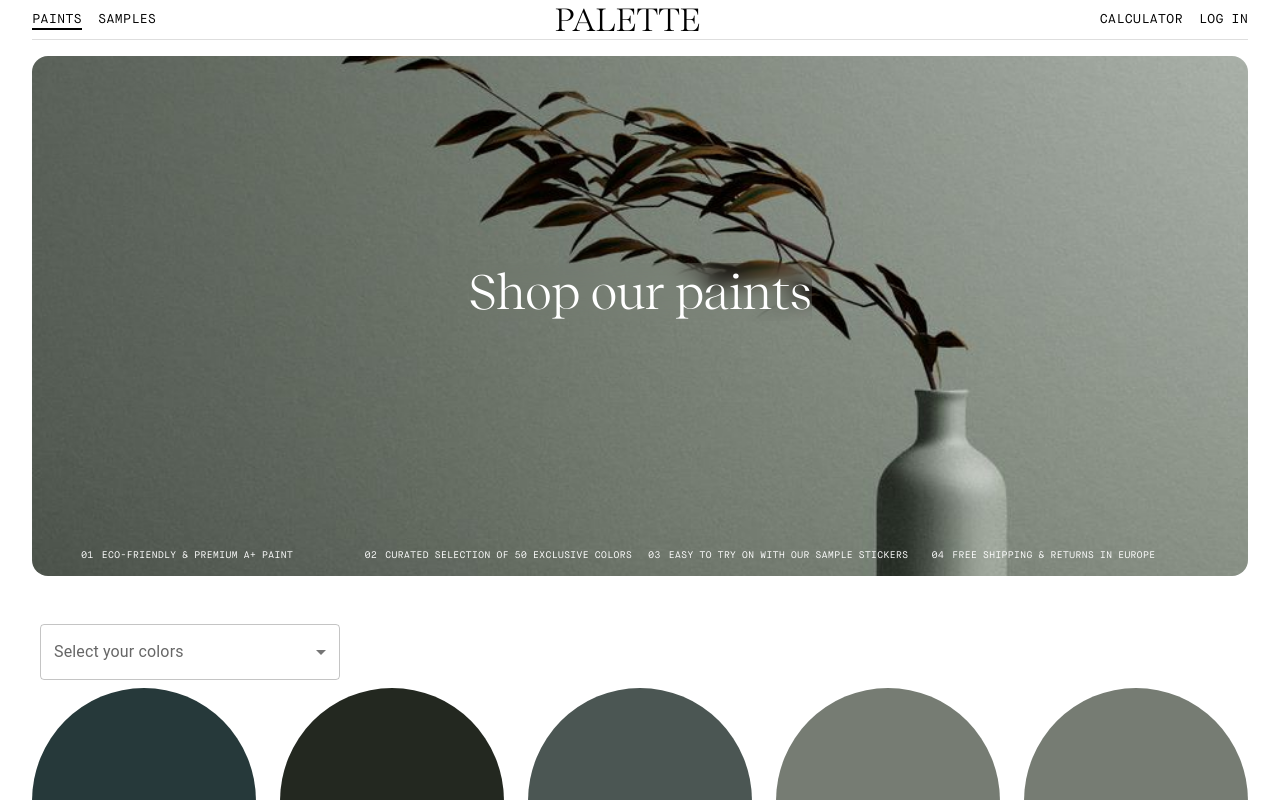
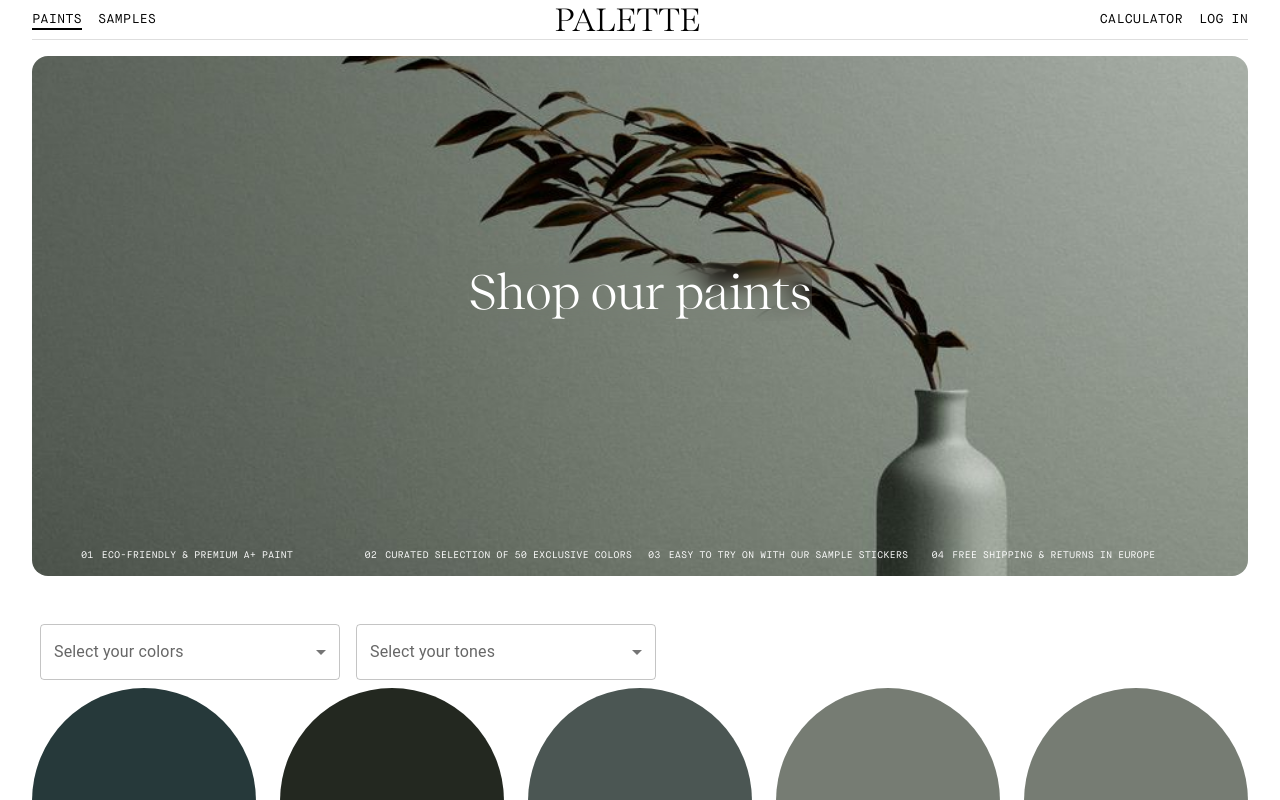
Before and after one commit to ramarinor/hoxton-react-project, a React (Vite) app: page /paints in a window 1280 px wide. Shown: the top 800 px of the page. Built offline with nearby package versions, Linux system fonts and the light colour scheme; data requests are answered from the project's data file.

Commit message:
added filter by tone

```diff
--- a/src/App.css
+++ b/src/App.css
@@ -58,3 +58,9 @@ a {
   overflow-y: auto;
   scrollbar-width: thin;
 }
+
+.filters {
+  display: grid;
+  grid-auto-flow: column;
+  justify-content: start;
+}
--- /dev/null
+++ b/src/components/ToneSelect/ToneSelect.jsx
@@ -0,0 +1,54 @@
+import OutlinedInput from "@mui/material/OutlinedInput";
+import InputLabel from "@mui/material/InputLabel";
+import MenuItem from "@mui/material/MenuItem";
+import FormControl from "@mui/material/FormControl";
+import ListItemText from "@mui/material/ListItemText";
+import Select from "@mui/material/Select";
+import Checkbox from "@mui/material/Checkbox";
+
+const tones = ["light", "medium", "dark"];
+const ITEM_HEIGHT = 48;
+const ITEM_PADDING_TOP = 8;
+const MenuProps = {
+  PaperProps: {
+    style: {
+      maxHeight: ITEM_HEIGHT * 4.5 + ITEM_PADDING_TOP,
+      width: 250
+    }
+  }
+};
+
+function ToneSelect({ selectedTones, setSelectedTones }) {
+  const handleChange = (event) => {
+    const {
+      target: { value }
+    } = event;
+    setSelectedTones(typeof value === "string" ? value.split(",") : value);
+  };
+
+  return (
+    <div>
+      <FormControl sx={{ m: 1, width: 300 }}>
+        <InputLabel id="tone-label">Select your tones</InputLabel>
+        <Select
+          labelId="tone-label"
+          multiple
+          value={selectedTones}
+          onChange={handleChange}
+          input={<OutlinedInput label="Select your tones" />}
+          renderValue={(selected) => selected.join(", ")}
+          MenuProps={MenuProps}
+        >
+          {tones.map((tone) => (
+            <MenuItem key={tone} value={tone}>
+              <Checkbox checked={selectedTones.indexOf(tone) > -1} />
+              <ListItemText primary={tone} />
+            </MenuItem>
+          ))}
+        </Select>
+      </FormControl>
+    </div>
+  );
+}
+
+export default ToneSelect;
--- a/src/pages/Paints.jsx
+++ b/src/pages/Paints.jsx
@@ -4,15 +4,22 @@ import Background from "../components/Background/Background";
 import ColorSelect from "../components/ColorSelect/ColorSelect";
 import PaintsList from "../components/PaintsList/PaintsList";
 import Reasons from "../components/Reasons/Reasons";
+import ToneSelect from "../components/ToneSelect/ToneSelect";
 
 function Paints() {
   const [colors, setColors] = useState([]);
   const [selectedColors, setSelectedColors] = useState([]);
+  const [selectedTones, setSelectedTones] = useState([]);
   function getColorsToDisplay() {
     let colorsToDisplay = colors;
     if (selectedColors.length !== 0) {
       colorsToDisplay = colorsToDisplay.filter((color) =>
         selectedColors.includes(color.color)
+      );
+    }
+    if (selectedTones.length !== 0) {
+      colorsToDisplay = colorsToDisplay.filter((color) =>
+        selectedTones.includes(color.tone)
       );
     }
     return colorsToDisplay;
@@ -37,6 +44,10 @@ function Paints() {
             selectedColors={selectedColors}
             setSelectedColors={setSelectedColors}
           />
+          <ToneSelect
+            selectedTones={selectedTones}
+            setSelectedTones={setSelectedTones}
+          />
         </div>
         <main className="paints-content">
           <PaintsList colors={getColorsToDisplay()} />
--- a/src/pages/Samples.jsx
+++ b/src/pages/Samples.jsx
@@ -3,15 +3,23 @@ import Background from "../components/Background/Background";
 import ColorSelect from "../components/ColorSelect/ColorSelect";
 import Reasons from "../components/Reasons/Reasons";
 import SamplesList from "../components/SamplesList/SamplesList";
+import ToneSelect from "../components/ToneSelect/ToneSelect";
 
 function Samples() {
   const [colors, setColors] = useState([]);
   const [selectedColors, setSelectedColors] = useState([]);
+  const [selectedTones, setSelectedTones] = useState([]);
+
   function getColorsToDisplay() {
     let colorsToDisplay = colors;
     if (selectedColors.length !== 0) {
       colorsToDisplay = colorsToDisplay.filter((color) =>
         selectedColors.includes(color.color)
+      );
+    }
+    if (selectedTones.length !== 0) {
+      colorsToDisplay = colorsToDisplay.filter((color) =>
+        selectedTones.includes(color.tone)
       );
     }
     return colorsToDisplay;
@@ -38,6 +46,10 @@ function Samples() {
             selectedColors={selectedColors}
             setSelectedColors={setSelectedColors}
           />
+          <ToneSelect
+            selectedTones={selectedTones}
+            setSelectedTones={setSelectedTones}
+          />
         </div>
         <main className="samples-content">
           <SamplesList colors={getColorsToDisplay()} />
```
